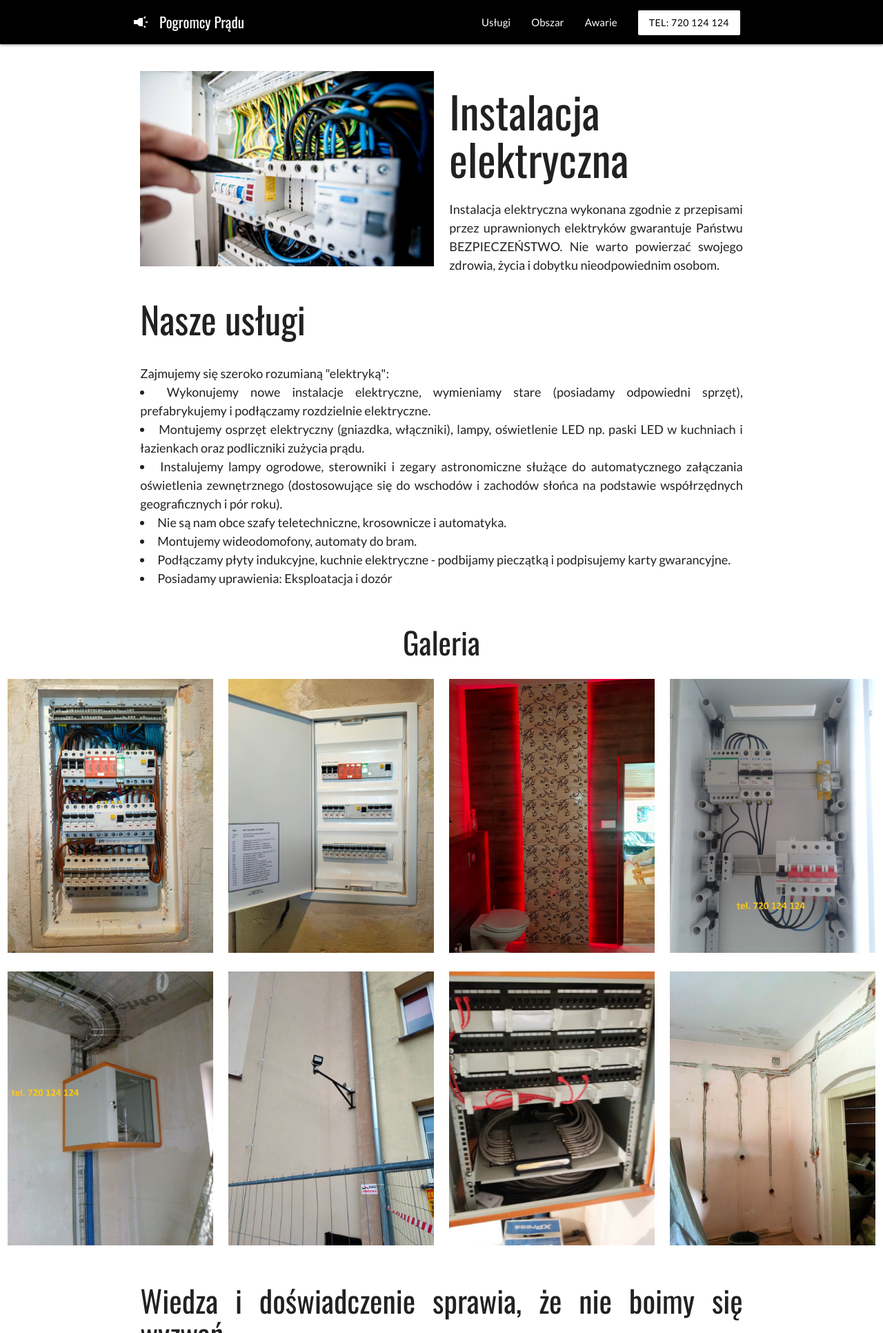
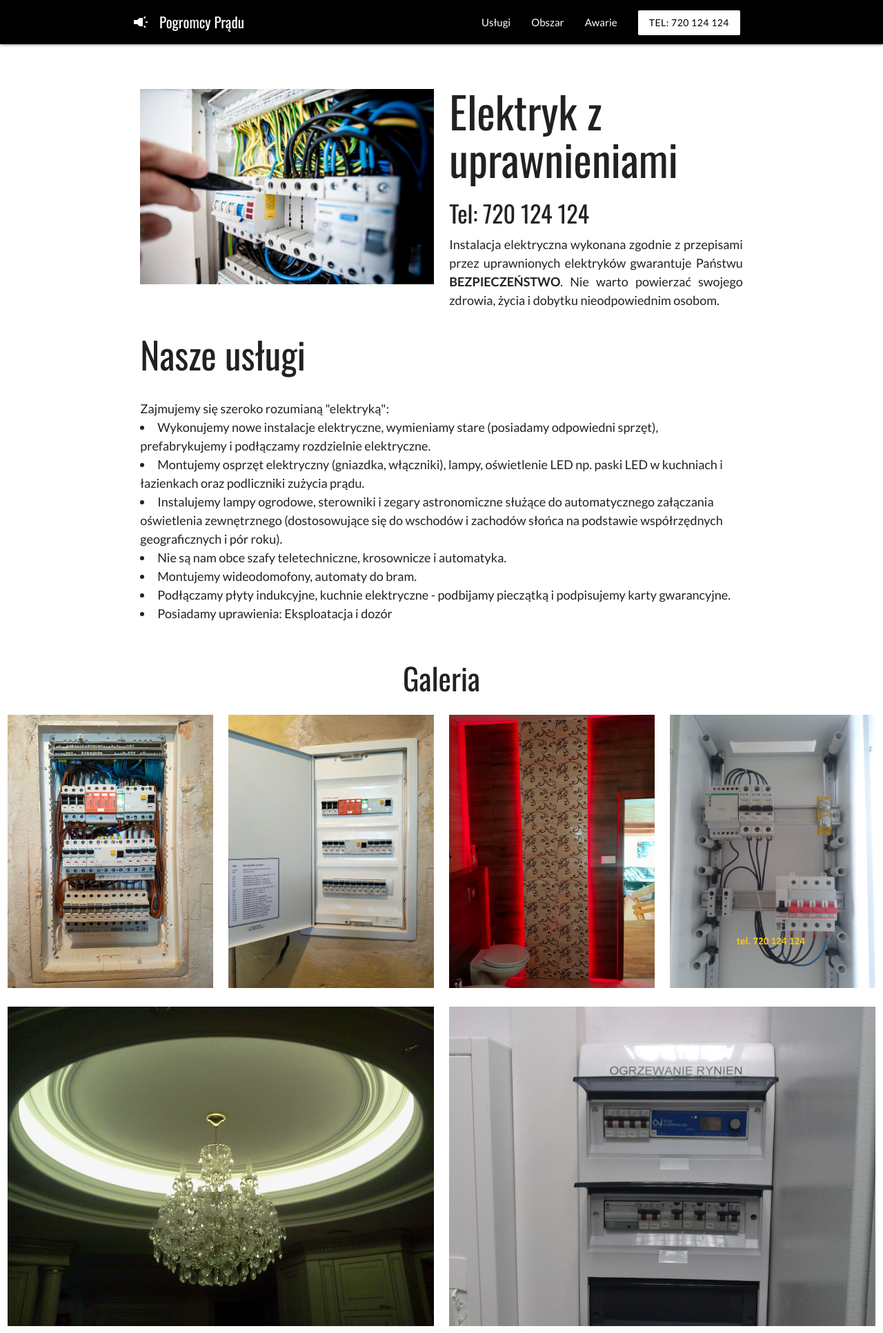
Before and after one commit to sylvzar/pogramcy-pradu, a plain HTML site: page index.html in a window 1280 px wide. Shown: the top 1932 px of the page at 69% size. Drawn offline with nearby package versions, Linux system fonts and the light colour scheme.

Commit message:
New photos.

```diff
--- a/index.html
+++ b/index.html
@@ -3,6 +3,7 @@
   <head>
     <meta charset="UTF-8" />
     <meta name="viewport" content="width=device-width, initial-scale=1.0" />
+    <meta name="description" content="Certyfikowani elektrycy, woj. dolnośląskie - Sadowice, Smolec, Mokronos, Żórawina, Tyniec, Bielany Wrocławskie, Wysoka, Karwiany, Kobierzyce, Wierzbice, Sobótka i więcej.">
     <!-- Compiled and minified CSS -->
     <link
       rel="stylesheet"
@@ -53,10 +54,11 @@
             <img src="img/feature2.jpg" class="responsive-img" />
           </div>
       <div class="col s12 l6">
-        <h1>Instalacja elektryczna</h1>
+        <h1 class="left-align">Elektryk z uprawnieniami</h1>
+        <h4>Tel: 720 124 124</h4>
         <p>
           Instalacja elektryczna wykonana zgodnie z przepisami przez
-          uprawnionych elektryków gwarantuje Państwu BEZPIECZEŃSTWO. Nie warto
+          uprawnionych elektryków gwarantuje Państwu <span>BEZPIECZEŃSTWO</span>. Nie warto
           powierzać swojego zdrowia, życia i dobytku nieodpowiednim osobom.
         </p>
       </div>
@@ -113,6 +115,14 @@
       </div>
     </div>
     <div class="row">
+        <div class="col s6 m6 l6">
+          <img src="/img/zdjecie13.jpg" alt="" class="responsive-img" />
+        </div>
+        <div class="col s6 m6 l6">
+          <img src="/img/zdjecie14.jpg" alt="" class="responsive-img" />
+        </div>
+      </div>
+    <div class="row">
         <div class="col s6 m3 l3">
           <img src="/img/zdjecie6.jpg" alt="" class="responsive-img" />
         </div>
@@ -133,7 +143,7 @@
                 Niestety, jesteśmy wzywani dopiero, gdy dojdzie już do awarii, której można by uniknąć, wykonując wcześniej przegląd instalacji elektrycznej.
             </p>
             <p>
-                Poniżej prezentujemy kilka zdjęć pokazujących przykłady złego montażu jak i skutki zaniedbań, które mogą okazać się tragiczne w skutkach (utrata zdrowia, życia, pożar). Ciężko to przyznać, ale poprawiamy również po "kolegach po fachu" (np. elektryk z firmy montującej panele fotowoltaiczne źle podłączył instalację elektryczną paneli do rozdzielni, skutek: wypalenie styków i przegrzanie kabli, jeszcze chwila i skończyłoby się pożarem rozdzielni).
+                Poniżej prezentujemy kilka zdjęć pokazujących <span>przykłady złego montażu jak i skutki zaniedbań</span>, które mogą okazać się tragiczne w skutkach (utrata zdrowia, życia, pożar).
             </p>
         </div>
     </div>
@@ -163,7 +173,7 @@
             </div>
         </div>
         <div class="row container">
-            <div class="col" id="where"><h2>Obszar wykonywanych usług:</h2><p>Pracujemy na terenie gmin:
+            <div class="col" id="where"><h2>Obszar wykonywanych usług:</h2><p>Nasi elektrycy pracują na terenie gmin w województwie dolnośląskim:
                 <li>Kąty Wrocławskie</li>
                 <li>Kobierzyce</li>
                 <li>Mietków</li>
@@ -171,7 +181,7 @@
                 <li>Żórawina</li>
                 <li>Wrocław</li></p>
             <p>Nie jest problemem dla nas większa odległość na terenie województwa dolnośląskiego.
-                Działamy legalnie, wystawiamy rachunek za wykonaną usługę.</p></div>
+                Nasi elektrycy działają legalnie - wystawiamy rachunek za wykonaną usługę.</p></div>
         </div>
         <footer class="page-footer black" id="contact">
             <div class="container">
--- a/scss/main.scss
+++ b/scss/main.scss
@@ -20,6 +20,14 @@ p {
 
 a {
   color: black;
+}
+
+span {
+  font-weight: bold;
+}
+
+li {
+  text-align: left;
 }
 
 body {
```
Also changed, not shown: css/main.css, img/zdjecie13.jpg (added), img/zdjecie14.jpg (added).
